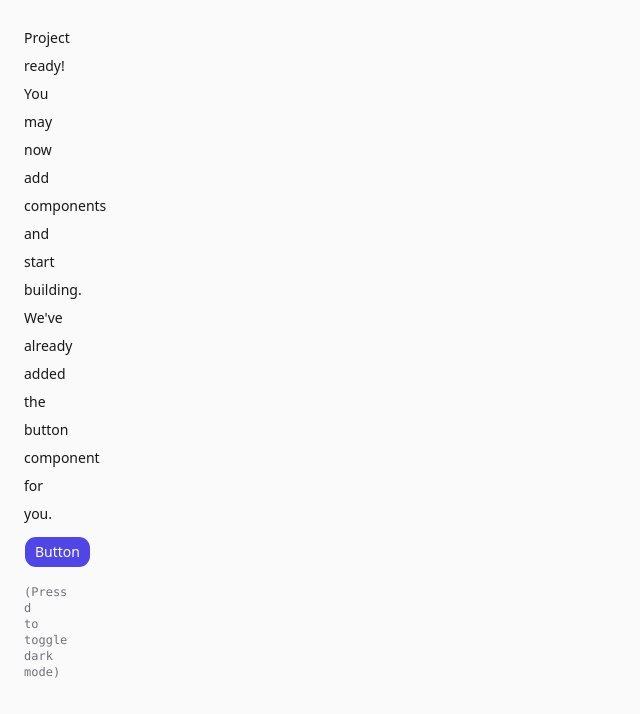
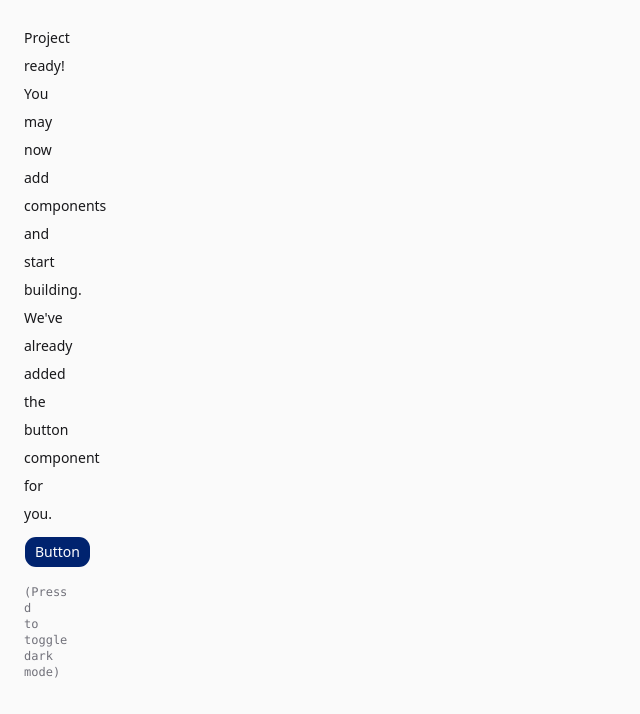
Before and after one commit to Abdulah-Kamel/elemni_dashboard, a Next.js app: page / in a window 1280 px wide. Shown: the top 714 px of the page, without its empty margins (0-640 px from the left). Built offline with nearby package versions, Linux system fonts and the light colour scheme.

Commit message:
feat: apply navy design tokens to globals.css
- Replace indigo (#4F46E5) with navy (#00236f) primary
- Update border token from #E4E4E7 to #c5c5d3
- Increase sidebar width from 240px to 280px
- Add dark mode navy tokens (lighter primaries on dark)
- Update on-primary-tint to match navy deep

```diff
--- a/app/globals.css
+++ b/app/globals.css
@@ -7,8 +7,7 @@
 /*
  * Elemni dashboard — design tokens.
  *
- * Source of truth: DESIGN.md (the original "Linear-inspired" indigo spec).
- * Indigo primary, Zinc neutrals, super-elliptical radii, 3px halo focus,
+ * Navy primary (#00236f), Zinc neutrals, super-elliptical radii, 3px halo focus,
  * no shadows by default, ambient lift on hover. Compact density.
  *
  * Tokens are split in three layers:
@@ -157,16 +156,16 @@
     --spacing-xl: 24px;
     --spacing-2xl: 32px;
     --spacing-3xl: 48px;
-    --spacing-sidebar-width: 240px;
+    --spacing-sidebar-width: 280px;
     --spacing-grid-gutter: 16px;
     --spacing-container-margin: 24px;
 }
 
 :root {
     /* Brand */
-    --brand-indigo: #4F46E5;
-    --brand-indigo-deep: #312E81;
-    --brand-indigo-tint: #EEF2FF;
+    --brand-indigo: #00236f;
+    --brand-indigo-deep: #00164e;
+    --brand-indigo-tint: #dce1ff;
     --brand-amber: #F59E0B;
     --brand-amber-tint: #FEF3C7;
     --brand-emerald: #10B981;
@@ -199,10 +198,10 @@
     --on-surface-muted: #71717A;
     --on-surface-subtle: #A1A1AA;
     --on-primary: #FFFFFF;
-    --on-primary-tint: #312E81;
+    --on-primary-tint: #00164e;
 
     /* Borders */
-    --border: #E4E4E7;
+    --border: #c5c5d3;
     --border-strong: #D4D4D8;
 
     /* Radius base */
@@ -214,6 +213,10 @@
 }
 
 .dark {
+    --brand-indigo: #90a8ff;
+    --brand-indigo-deep: #1e3a8a;
+    --brand-indigo-tint: #1e3a8a;
+
     --page: #09090B;
     --surface: #18181B;
     --surface-raised: #27272A;
```
